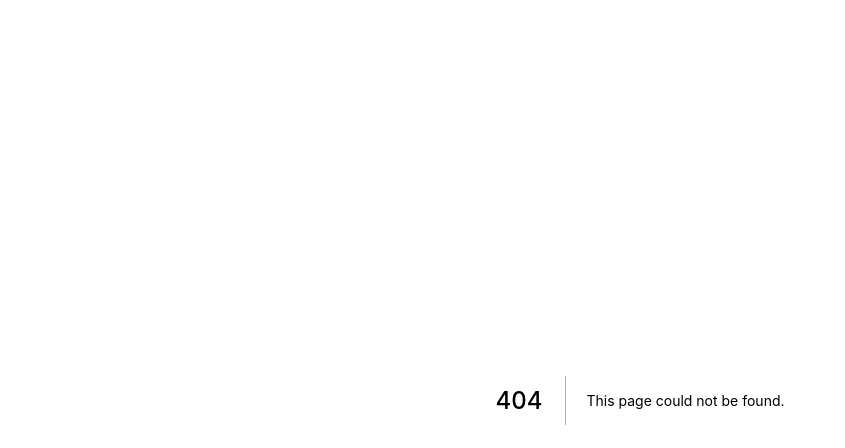
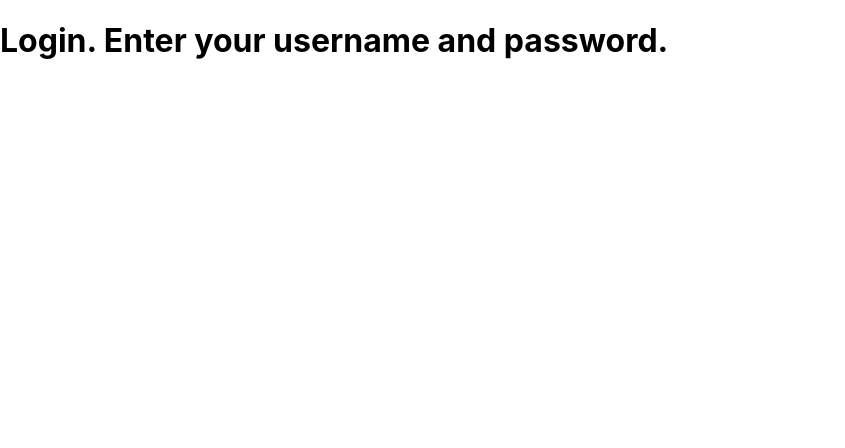
Before and after one commit to Hello-World-Purdue/hw22-frontend, a Next.js app: page /login in a window 1280 px wide. Before the commit this address had no page. Shown: the top 448 px of the page, without its empty margins (0-845 px from the left). Built offline with nearby package versions, Linux system fonts and the light colour scheme.

Commit message:
added a div and some text

```diff
--- /dev/null
+++ b/pages/login.js
@@ -0,0 +1,9 @@
+import Link from 'next/link'
+
+export default function Login() {
+  return (
+    <div>
+      <h1>Login. Enter your username and password.</h1>
+    </div>
+  )
+}
```
